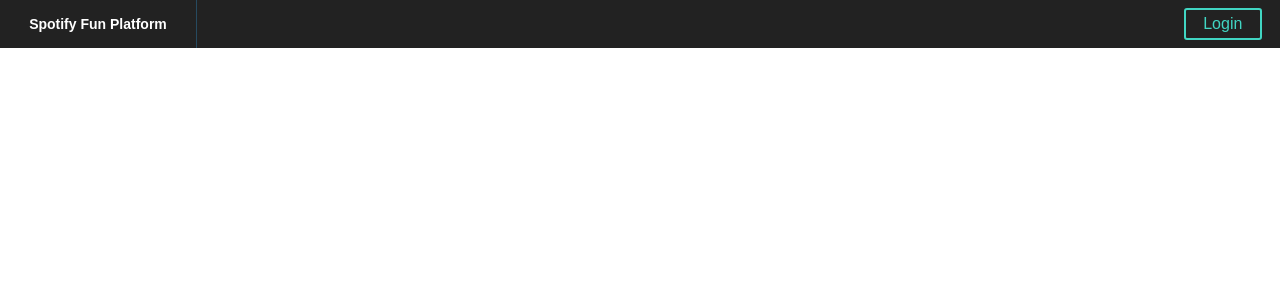
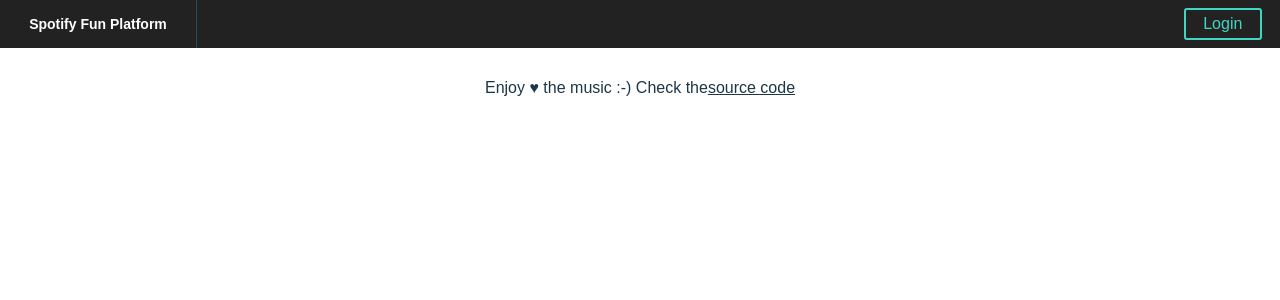
Before and after one commit to gauravshah786/SpotifyApp, a React (Create React App) app in the folder front-app/: page / in a window 1280 px wide. Shown: the top 300 px of the page. Built offline with nearby package versions, Linux system fonts and the light colour scheme; the HTML template or start-up script is replaced by a standard one.

Commit message:
added footer for source code

```diff
--- a/front-app/src/App.js
+++ b/front-app/src/App.js
@@ -4,10 +4,17 @@
 import Content from './Content';
 import Header from './Header';
 import getCookie from './getCookie';
+import { StyledFlexDiv } from './StyledComponents';
 
 const StyledApp = styled.div`
   text-align: center;
 `;
+
+const StyledFooter = styled(StyledFlexDiv)`
+  height: 5rem;
+`
+
+const SOURCE_CODE = 'https://github.com/gauravshah786/SpotifyApp';
 
 const App = () => {
   const [isUserAuthenticated, setIsUserAuthenticated] = useState(false);
@@ -25,11 +32,15 @@
           <Header
             isUserAuthenticated={isUserAuthenticated}
             setIsUserAuthenticated={setIsUserAuthenticated} />
-            {
-                isUserAuthenticated
-                ? <Content/>
-                : <></>
-            }
+          {
+              isUserAuthenticated
+              ? <Content/>
+              : <></>
+          }
+          <StyledFooter>
+            Enjoy &hearts; the music :-)
+            Check the <a target='_blank' href={SOURCE_CODE} rel="noreferrer">source code</a>
+          </StyledFooter>
         </StyledApp>
     );
 }
```
